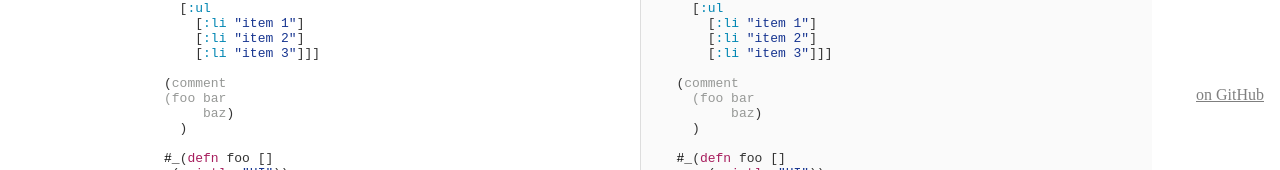
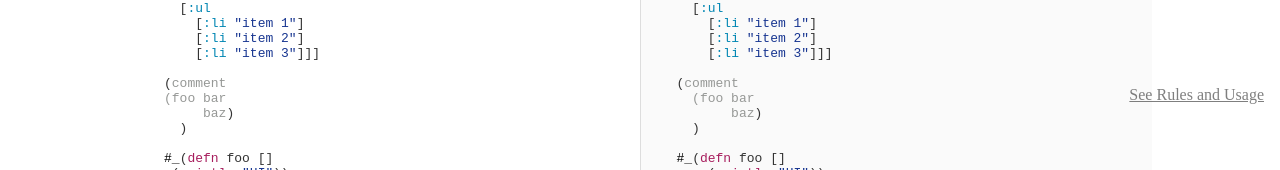
Before and after one commit to parinfer/parindent, a website with bundled scripts: page index.html in a window 1280 px wide. Shown: the part 680-850 px from the top of the page. Built offline with nearby package versions, Linux system fonts and the light colour scheme.

Commit message:
rename github link to "see rules and usage" on demo page

```diff
--- a/index.html
+++ b/index.html
@@ -58,7 +58,7 @@
     </style>
   </head>
   <body>
-    <a id="github" href="https://github.com/shaunlebron/parindent">on GitHub</a>
+    <a id="github" href="https://github.com/shaunlebron/parindent">See Rules and Usage</a>
     <div class="editors">
       <div class="editor input"></div>
       <div class="editor output"></div>
```
